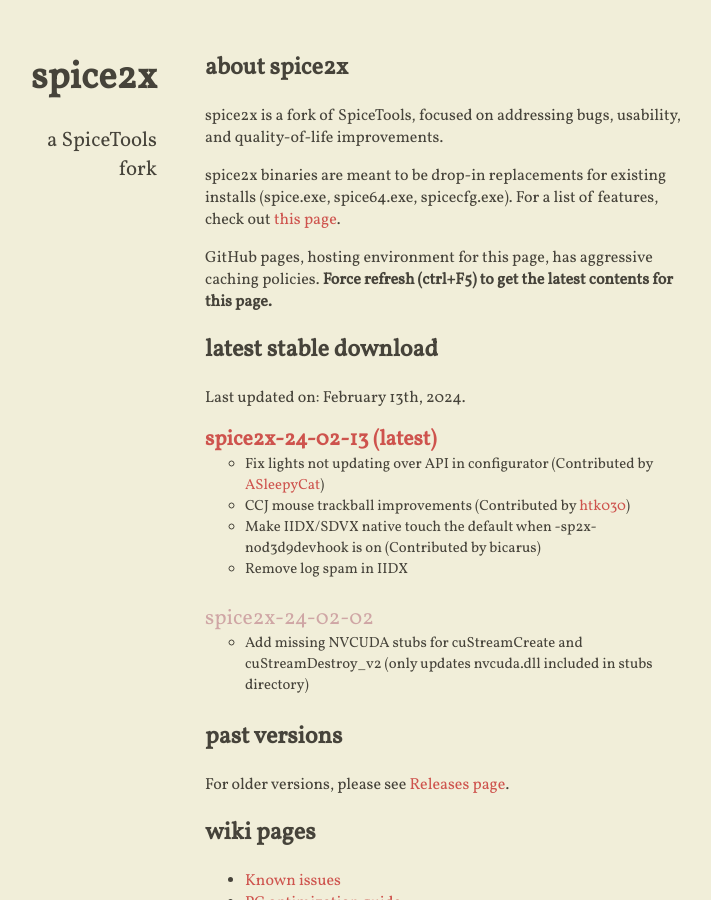
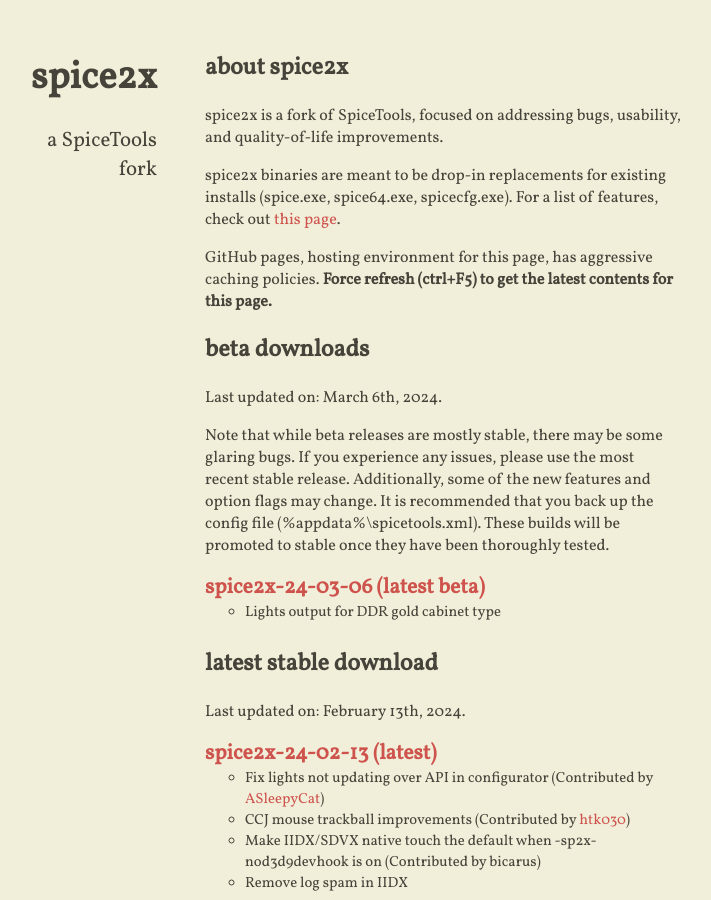
Before and after one commit to spice2x/spice2x.github.io, a Jekyll site: the page built from docs/index.html, in a window 1280 px wide and 900 px high. Shown: the whole window, without its empty margins (299-1010 px from the left). Built offline with Jekyll 4.4.1, drawn with Linux system fonts in a browser that asks for light colours; nearby versions of some CDN libraries.

Commit message:
24-03-06

```diff
--- a/docs/_includes/content.html
+++ b/docs/_includes/content.html
@@ -9,9 +9,9 @@
 <strong>Force refresh (ctrl+F5) to get the latest contents for this page.
 </strong></p>
 
-<!-- <h2>beta downloads</h2>
+<h2>beta downloads</h2>
 
-<p>Last updated on: February 13th, 2024.</p>
+<p>Last updated on: March 6th, 2024.</p>
 
 <p>Note that while beta releases are mostly stable, there may be some glaring bugs. If you experience any issues, please
   use the most recent stable release. Additionally, some of the new features and option flags may change. It is
@@ -19,8 +19,15 @@
   stable once they have been thoroughly tested.
 </p>
 <ul class="downloads-beta highlight-latest">
-
-</ul> -->
+  <li>
+    <a class="download-link" href="https://github.com/spice2x/spice2x.github.io/releases/download/24-03-06/spice2x-24-03-06.zip">
+      spice2x-24-03-06
+    </a>
+    <ul>
+      <li>Lights output for DDR gold cabinet type</li>
+    </ul>
+  </li>
+</ul>
 
 <h2>latest stable download</h2>
 
@@ -36,14 +43,6 @@
       <li>CCJ mouse trackball improvements (Contributed by <a href="https://github.com/spice2x/spice2x.github.io/issues/141">htk030</a>)</li>
       <li>Make IIDX/SDVX native touch the default when -sp2x-nod3d9devhook is on (Contributed by bicarus)</li>
       <li>Remove log spam in IIDX</li>
-    </ul>
-  </li>
-  <li>
-    <a class="download-link" href="https://github.com/spice2x/spice2x.github.io/releases/download/24-02-02/spice2x-24-02-02.zip">
-      spice2x-24-02-02
-    </a>
-    <ul>
-      <li>Add missing NVCUDA stubs for cuStreamCreate and cuStreamDestroy_v2 (only updates nvcuda.dll included in stubs directory)</li>
     </ul>
   </li>
 </ul>
```
